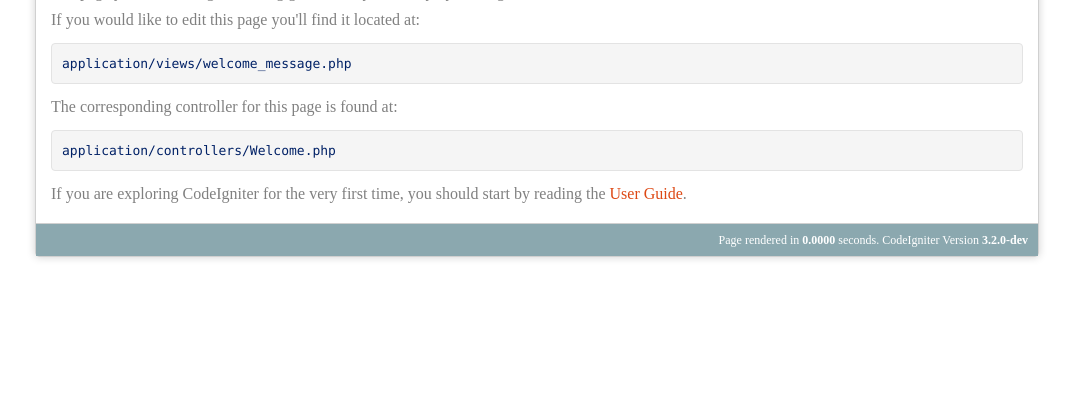
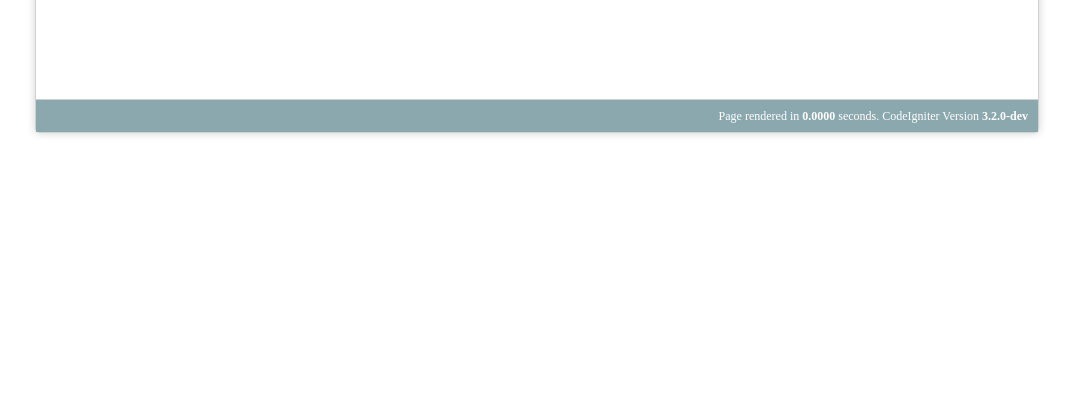
Before and after one commit to lanzongjun/CI-FRAME, a CodeIgniter app: page /database/ in a window 1280 px wide. Shown: the part 383-800 px from the top of the page, without its empty margins (103-1176 px from the left). Run offline with CodeIgniter, Linux system fonts and the light colour scheme.

Commit message:
修改welcome

```diff
--- a/application/views/welcome_message.php
+++ b/application/views/welcome_message.php
@@ -99,15 +99,7 @@ defined('BASEPATH') OR exit('No direct script access allowed');
 		</h1>
 
 		<div id="body">
-			<p>The page you are looking at is being generated dynamically by CodeIgniter.</p>
-
-			<p>If you would like to edit this page you'll find it located at:</p>
-			<code>application/views/welcome_message.php</code>
-
-			<p>The corresponding controller for this page is found at:</p>
-			<code>application/controllers/Welcome.php</code>
-
-			<p>If you are exploring CodeIgniter for the very first time, you should start by reading the <a href="user_guide/">User Guide</a>.</p>
+			<p>Welcome</p>
 		</div>
 
 		<p class="footer">Page rendered in <strong>{elapsed_time}</strong> seconds. <?php echo  (ENVIRONMENT === 'development') ?  'CodeIgniter Version <strong>' . CI_VERSION . '</strong>' : '' ?></p>
```
Also changed, not shown: 1 other file.
